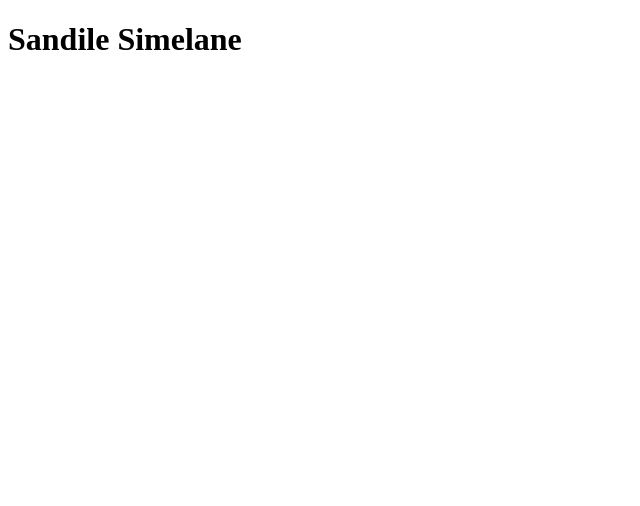
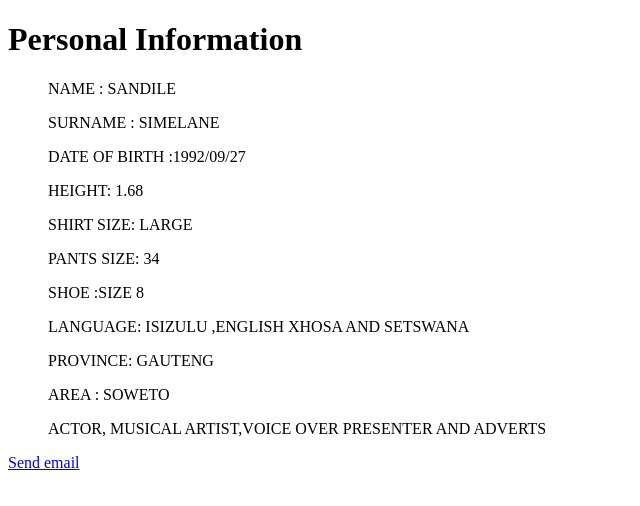
Before and after one commit to Thokozane2711/sandile, a plain HTML site: page index.html in a window 1280 px wide. Shown: the whole page, without its empty margins (0-640 px from the left). Drawn offline with Linux system fonts and the light colour scheme.

Commit message:
added email link

```diff
--- a/index.html
+++ b/index.html
@@ -6,6 +6,46 @@
     <title>Document</title>
 </head>
 <body>
-    <h1>Sandile Simelane </h1>
+
+
+    <h1>Personal Information </h1>
+    <p>
+        <ul>
+        NAME : SANDILE
+    </ul>
+    <ul>
+SURNAME : SIMELANE
+    </ul>
+<ul>
+DATE OF BIRTH :1992/09/27
+</ul>
+<ul>
+HEIGHT: 1.68
+</ul>
+<ul>
+SHIRT SIZE: LARGE
+</ul>
+<ul>
+PANTS SIZE: 34
+</ul>
+<ul>
+
+SHOE :SIZE 8
+</ul>
+<ul>
+LANGUAGE: ISIZULU ,ENGLISH XHOSA AND SETSWANA
+</ul>
+<ul>
+PROVINCE: GAUTENG
+</ul>
+<ul>
+AREA : SOWETO
+</ul>
+<ul>
+ACTOR, MUSICAL ARTIST,VOICE OVER PRESENTER AND ADVERTS
+</ul>
+    </p>
+    <a href="thokozane1996@gmail.com">Send email</a>
+
 </body>
 </html>
```
